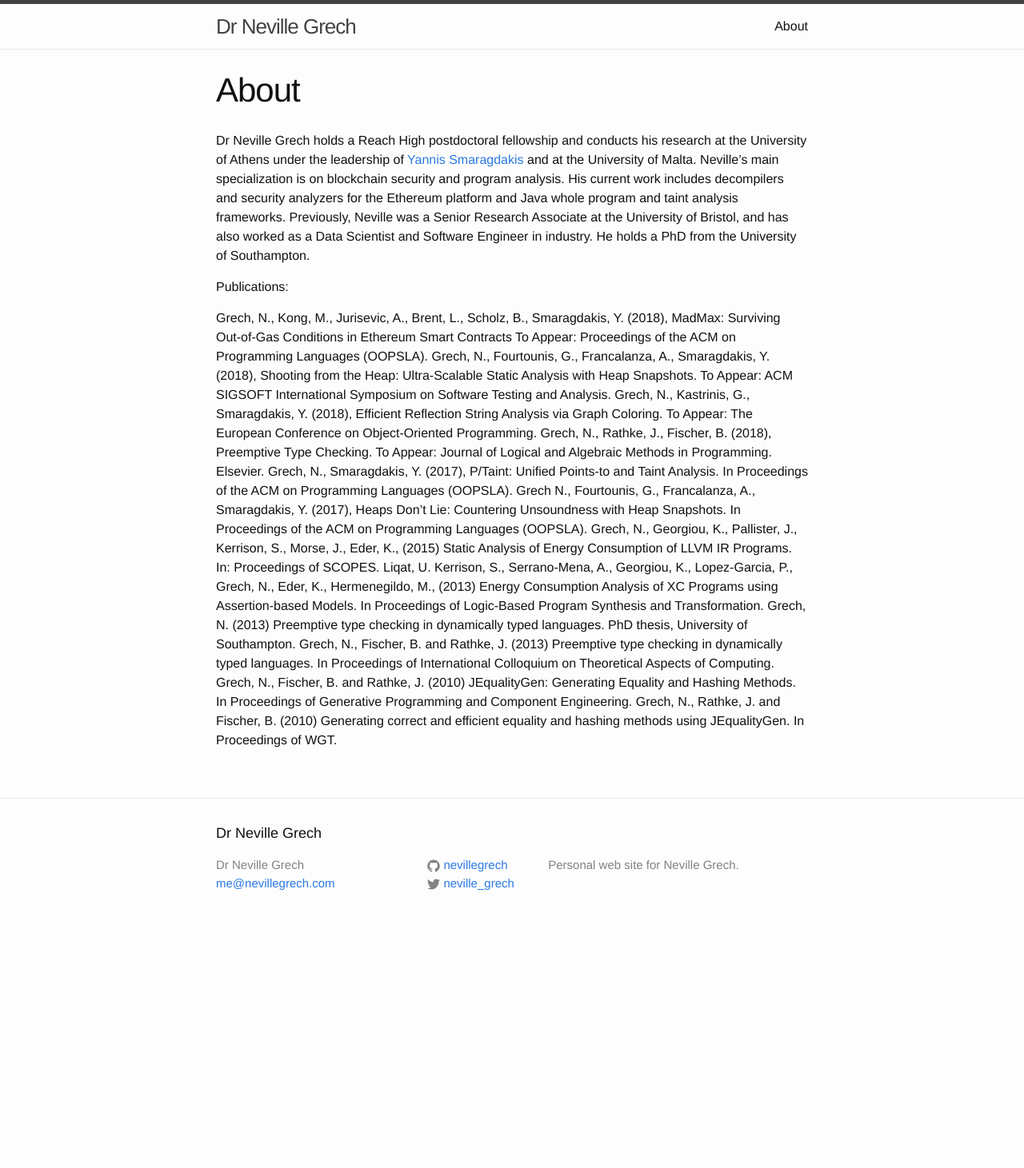
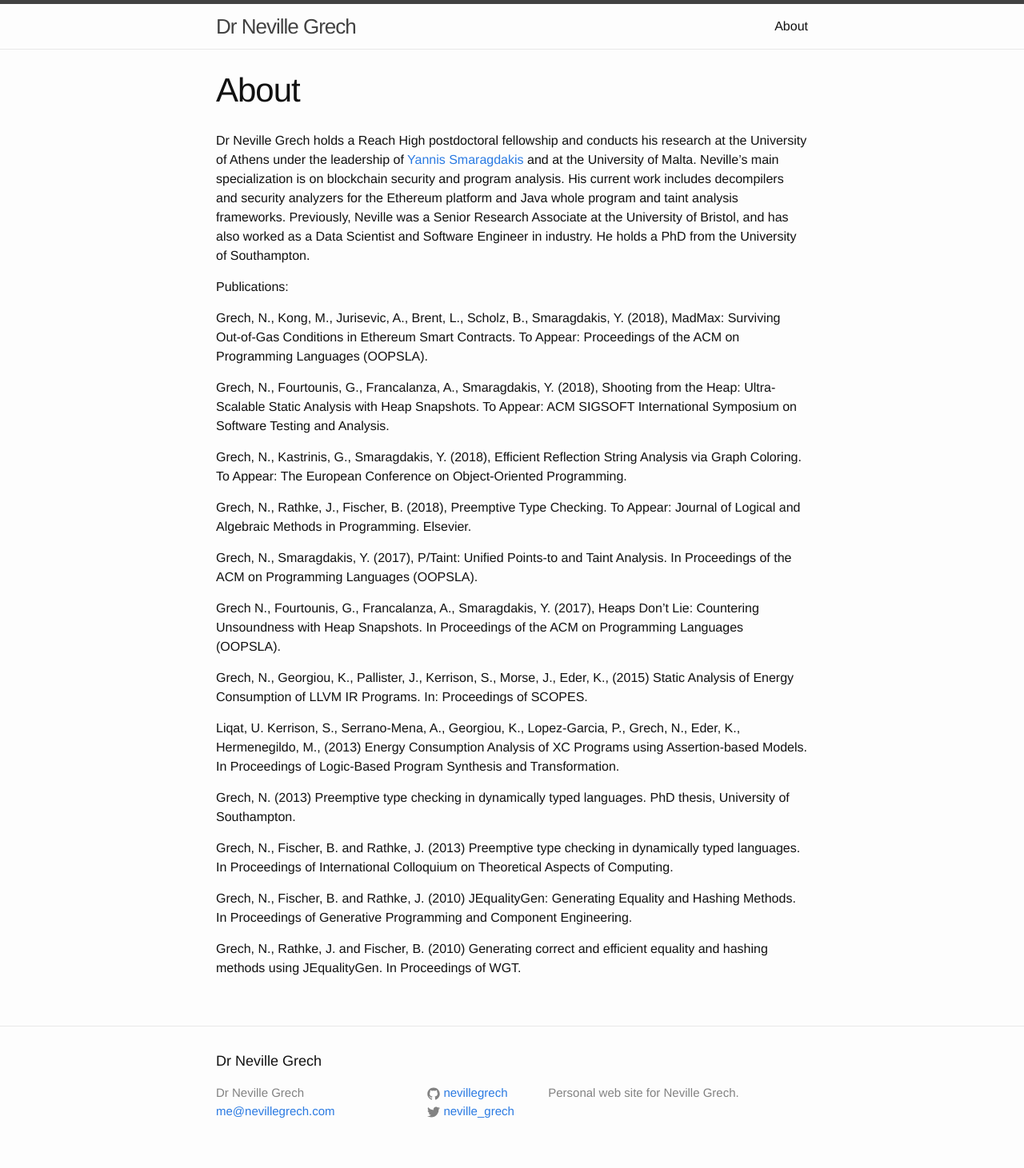
Before and after one commit to nevillegrech/nevillegrech.github.io, a Jekyll site: the page built from about.md, in a window 1280 px wide. Shown: the whole page at 80% size. Built offline with Jekyll 4.4.1, drawn with Linux system fonts in a browser that asks for light colours; before the commit the page ends 1176 px from its top, so only the background shows below that; some of the changed lines change nothing that is shown.

Commit message:
formatting

```diff
--- a/about.md
+++ b/about.md
@@ -9,36 +9,26 @@
 
 Publications:
 
-Grech, N., Kong, M., Jurisevic, A., Brent, L., Scholz, B., Smaragdakis, Y. (2018),
-  MadMax: Surviving Out-of-Gas Conditions in Ethereum Smart Contracts
-  To Appear: Proceedings of the ACM on Programming Languages (OOPSLA).
-Grech, N., Fourtounis, G., Francalanza, A., Smaragdakis, Y. (2018),
-  Shooting from the Heap: Ultra-Scalable Static Analysis with Heap Snapshots. To
-  Appear: ACM SIGSOFT International Symposium on Software Testing and Analysis.
-Grech, N., Kastrinis, G., Smaragdakis, Y. (2018), Efficient Reflection
-  String Analysis via Graph Coloring. To Appear: The European Conference on
-  Object-Oriented Programming.
-Grech, N., Rathke, J., Fischer, B. (2018), Preemptive Type Checking. To Appear:
-  Journal of Logical and Algebraic Methods in Programming. Elsevier.
-Grech, N., Smaragdakis, Y. (2017), P/Taint: Unified Points-to and Taint
-  Analysis. In Proceedings of the ACM on Programming Languages (OOPSLA).
-Grech N., Fourtounis, G., Francalanza, A., Smaragdakis, Y. (2017), Heaps Don't
-  Lie: Countering Unsoundness with Heap Snapshots. In Proceedings of the ACM on
-  Programming Languages (OOPSLA).
-Grech, N., Georgiou, K., Pallister, J., Kerrison, S., Morse, J., Eder, K.,
-  (2015) Static Analysis of Energy Consumption of LLVM IR Programs. In:
-  Proceedings of SCOPES.
-Liqat, U. Kerrison, S., Serrano-Mena, A., Georgiou, K., Lopez-Garcia, P.,
-  Grech, N., Eder, K., Hermenegildo, M., (2013) Energy Consumption Analysis of
-  XC Programs using Assertion-based Models. In Proceedings of Logic-Based
-  Program Synthesis and Transformation.
-Grech, N. (2013) Preemptive type checking in dynamically typed
-  languages. PhD thesis, University of Southampton.
-Grech, N., Fischer, B. and Rathke, J. (2013) Preemptive type checking
-  in dynamically typed languages. In Proceedings of International Colloquium on
-  Theoretical Aspects of Computing.
-Grech, N., Fischer, B. and Rathke, J. (2010) JEqualityGen: Generating
-  Equality and Hashing Methods. In Proceedings of Generative Programming and Component
-  Engineering.
-Grech, N., Rathke, J. and Fischer, B. (2010) Generating correct and
-  efficient equality and hashing methods using JEqualityGen. In Proceedings of WGT.
+Grech, N., Kong, M., Jurisevic, A., Brent, L., Scholz, B., Smaragdakis, Y. (2018), MadMax: Surviving Out-of-Gas Conditions in Ethereum Smart Contracts. To Appear: Proceedings of the ACM on Programming Languages (OOPSLA).
+
+Grech, N., Fourtounis, G., Francalanza, A., Smaragdakis, Y. (2018), Shooting from the Heap: Ultra-Scalable Static Analysis with Heap Snapshots. To Appear: ACM SIGSOFT International Symposium on Software Testing and Analysis.
+
+Grech, N., Kastrinis, G., Smaragdakis, Y. (2018), Efficient Reflection String Analysis via Graph Coloring. To Appear: The European Conference on Object-Oriented Programming.
+
+Grech, N., Rathke, J., Fischer, B. (2018), Preemptive Type Checking. To Appear: Journal of Logical and Algebraic Methods in Programming. Elsevier.
+
+Grech, N., Smaragdakis, Y. (2017), P/Taint: Unified Points-to and Taint Analysis. In Proceedings of the ACM on Programming Languages (OOPSLA).
+
+Grech N., Fourtounis, G., Francalanza, A., Smaragdakis, Y. (2017), Heaps Don't Lie: Countering Unsoundness with Heap Snapshots. In Proceedings of the ACM on Programming Languages (OOPSLA).
+
+Grech, N., Georgiou, K., Pallister, J., Kerrison, S., Morse, J., Eder, K., (2015) Static Analysis of Energy Consumption of LLVM IR Programs. In: Proceedings of SCOPES.
+
+Liqat, U. Kerrison, S., Serrano-Mena, A., Georgiou, K., Lopez-Garcia, P., Grech, N., Eder, K., Hermenegildo, M., (2013) Energy Consumption Analysis of XC Programs using Assertion-based Models. In Proceedings of Logic-Based Program Synthesis and Transformation.
+
+Grech, N. (2013) Preemptive type checking in dynamically typed languages. PhD thesis, University of Southampton.
+
+Grech, N., Fischer, B. and Rathke, J. (2013) Preemptive type checking in dynamically typed languages. In Proceedings of International Colloquium on Theoretical Aspects of Computing.
+
+Grech, N., Fischer, B. and Rathke, J. (2010) JEqualityGen: Generating Equality and Hashing Methods. In Proceedings of Generative Programming and Component Engineering.
+
+Grech, N., Rathke, J. and Fischer, B. (2010) Generating correct and efficient equality and hashing methods using JEqualityGen. In Proceedings of WGT.
```
